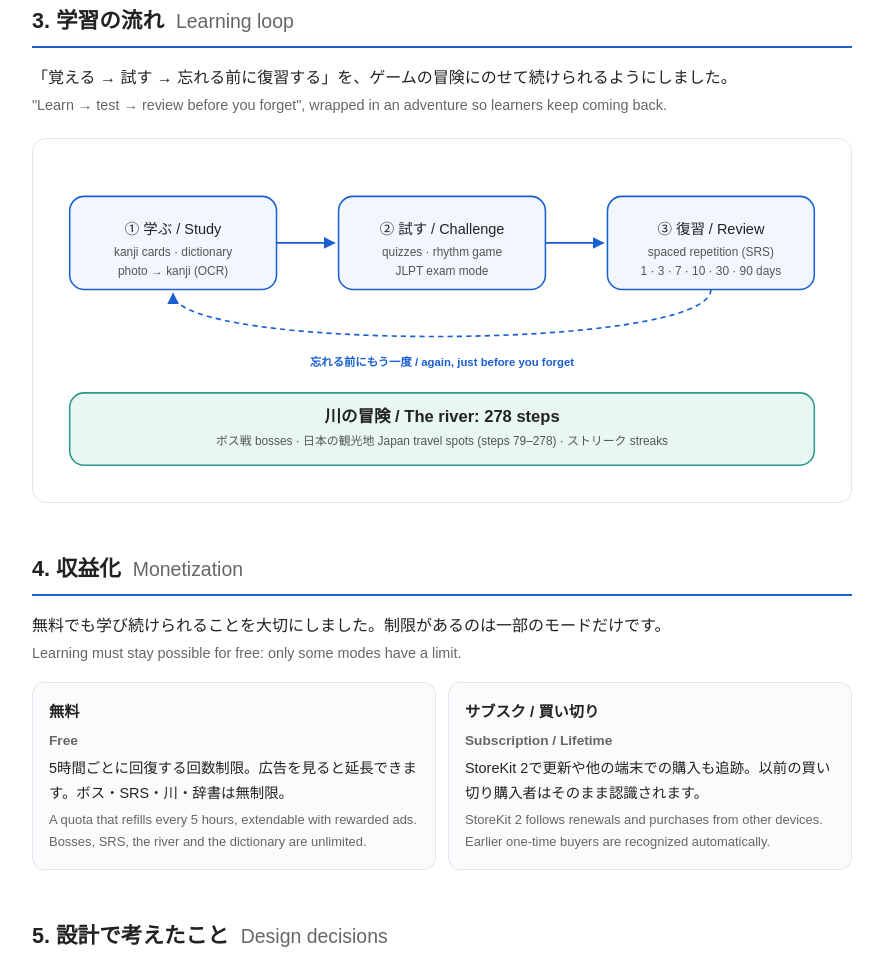
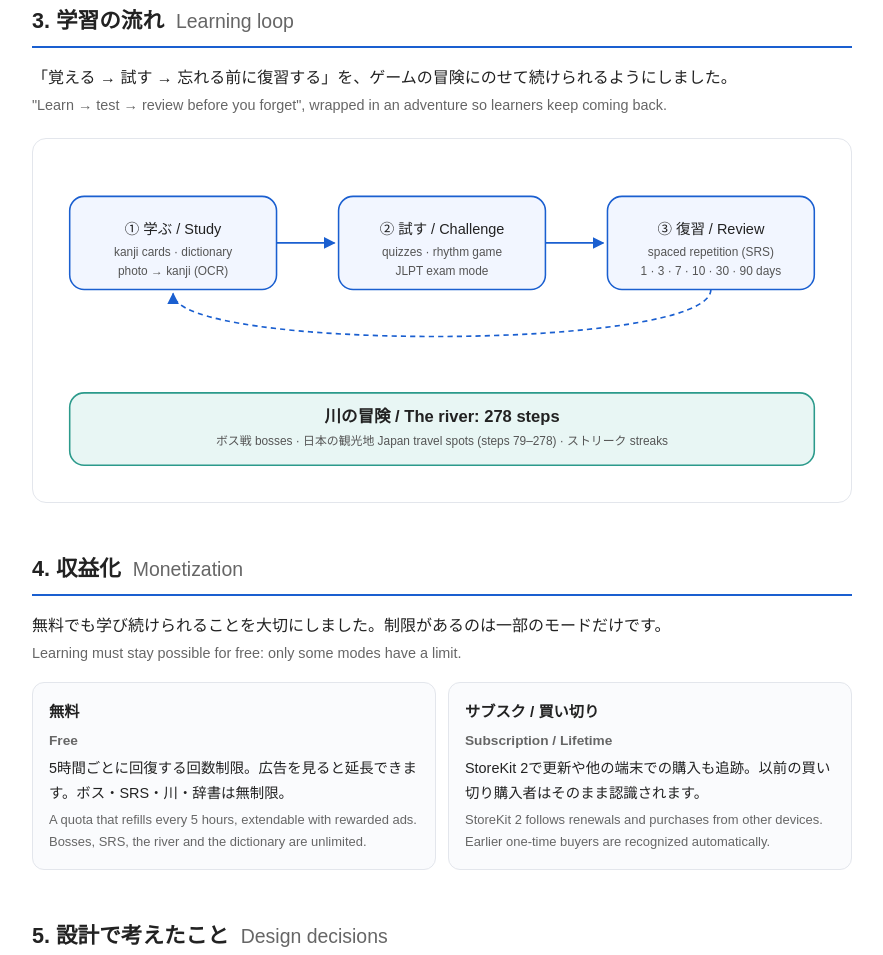
Before and after one commit to simondepussay/simondepussay.com, a website: page public/kanji-otter.html in a window 1280 px wide. Shown: the part 1735-2690 px from the top of the page, without its empty margins (198-1081 px from the left). Drawn offline with Linux system fonts and the light colour scheme.

Commit message:
Retire le texte sous la boucle d'apprentissage

```diff
--- a/public/kanji-otter.html
+++ b/public/kanji-otter.html
@@ -217,7 +217,6 @@
         <line x1="220" y1="85" x2="276" y2="85" class="lien" marker-end="url(#fleche)"/>
         <line x1="480" y1="85" x2="536" y2="85" class="lien" marker-end="url(#fleche)"/>
         <path d="M640,130 C640,190 120,190 120,134" class="lien pointille" marker-end="url(#fleche)"/>
-        <text x="380" y="204" text-anchor="middle" class="etiquette">忘れる前にもう一度 / again, just before you forget</text>
 
         <rect x="20" y="230" width="720" height="70" rx="14" class="riviere"/>
         <text x="380" y="258" text-anchor="middle" class="titre-boite">川の冒険 / The river: 278 steps</text>
```
